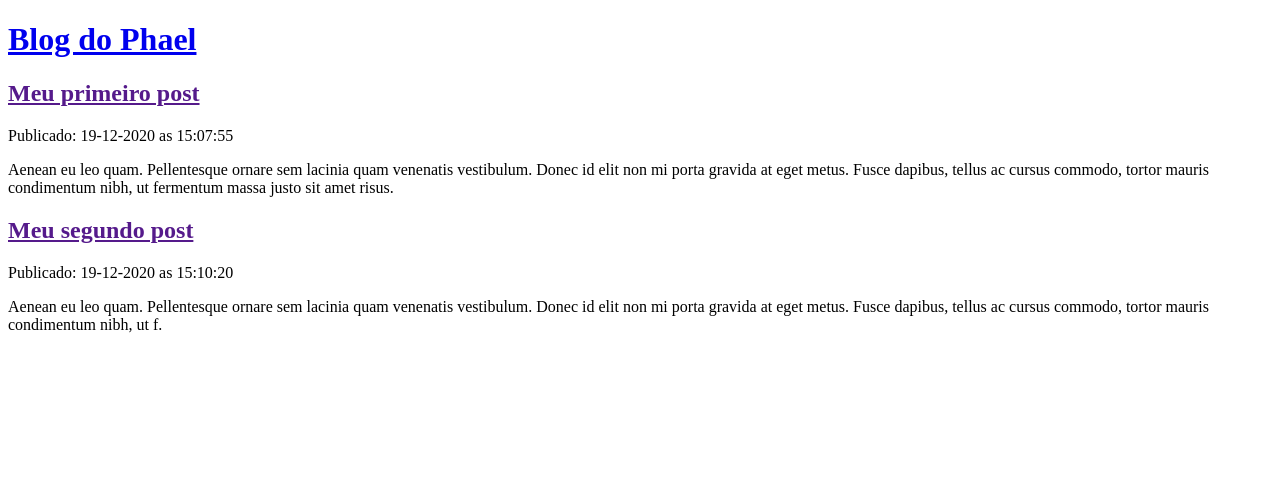
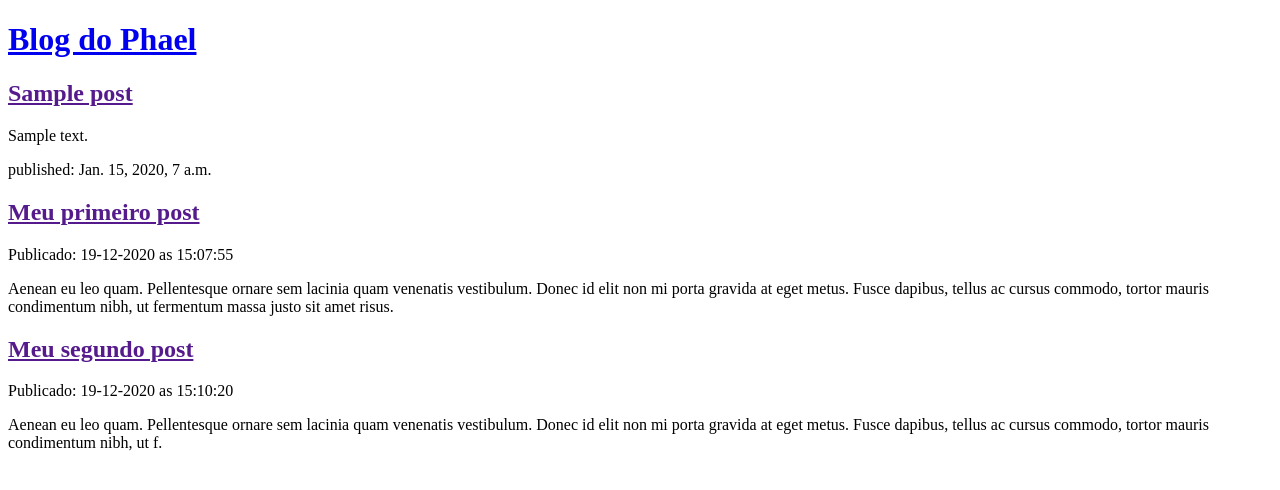
Before and after one commit to phaelteixeira/my-first-blog, a Django app: page / in a window 1280 px wide. Shown: the top 490 px of the page. Run offline with Django 3.2, Linux system fonts and the light colour scheme; tables that the repository leaves empty hold one stand-in row (values such as "Sample post").

Commit message:
Templates modificadadas para mostrar posts do BD

```diff
--- a/blog/templates/blog/post_list.html
+++ b/blog/templates/blog/post_list.html
@@ -7,6 +7,13 @@
         <div>
             <h1><a href='/'>Blog do Phael</a></h1>
         </div>
+        {% for post in posts %}
+            <div>
+                <h2><a href=''>{{ post.title }}</a></h2>
+                <p>{{ post.text|linebreaksbr }}</p>
+                <p>published: {{ post.published_date }}</p>
+            </div>
+        {% endfor %}
         <div>
             <h2><a href=''>Meu primeiro post</a></h2>
             <p>Publicado: 19-12-2020 as 15:07:55</p>
--- a/blog/views.py
+++ b/blog/views.py
@@ -1,4 +1,7 @@
 from django.shortcuts import render
+from .models import Post
+from django.utils import timezone
 
 def post_list(request):
-    return render(request,'blog/post_list.html',{})
+    posts = Post.objects.filter(published_date__lte=timezone.now()).order_by('published_date')
+    return render(request,'blog/post_list.html',{'posts':posts})
```
